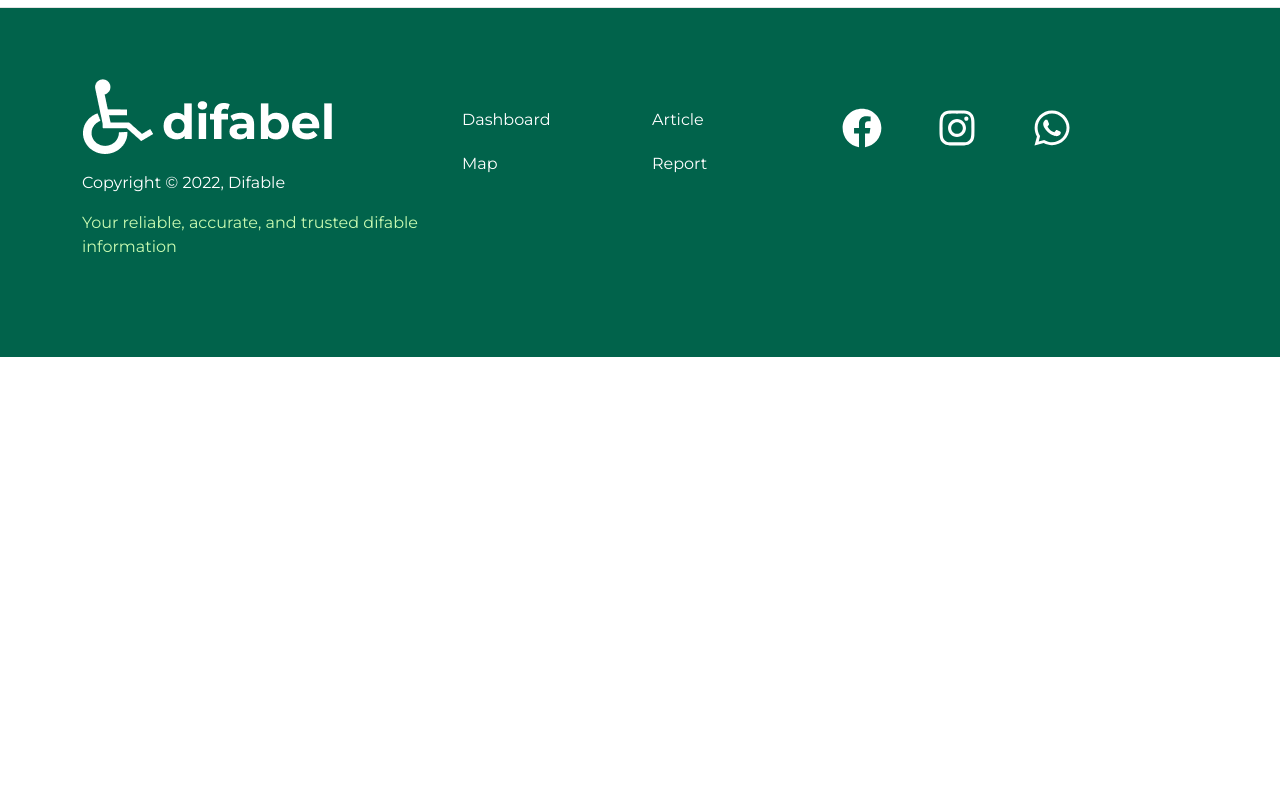
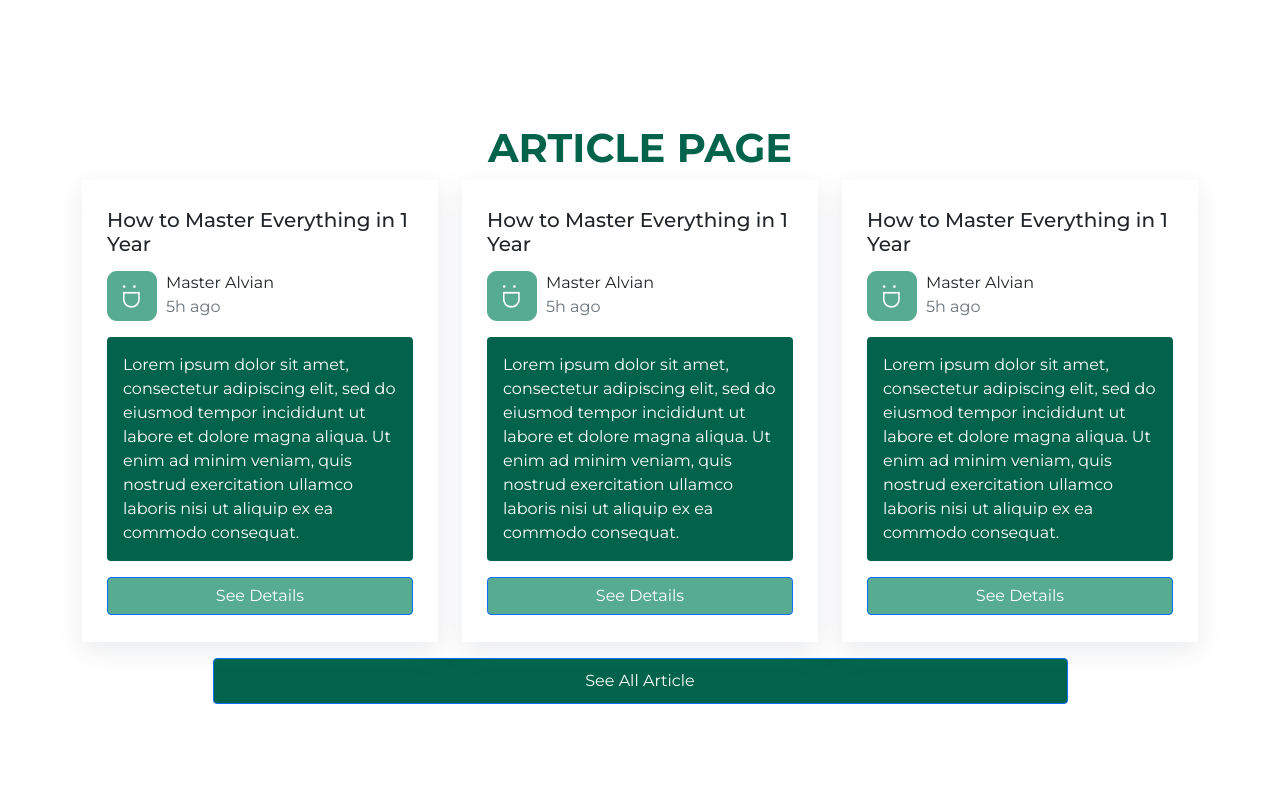
Before and after one commit to Hydra-Gang/difabel-project-fe, a React (Create React App) app: page / in a window 1280 px wide. Shown: the part 680-1480 px from the top of the page. Before the commit the page ends 1037 px from the top, so only its background shows below. Built offline with nearby package versions, Linux system fonts and the light colour scheme.

Commit message:
Add article page in landing page

```diff
--- a/public/css/styles.css
+++ b/public/css/styles.css
@@ -3,6 +3,10 @@
 * {
     font-family: "Montserrat";
     /* text-align: center; */
+}
+
+.center {
+    margin: auto;
 }
 
 .bold {
--- a/src/components/App.jsx
+++ b/src/components/App.jsx
@@ -4,12 +4,14 @@ import Header from './Header';
 import ArticlePage from './ArticlePage/ArticlePage';
 import ReportPage from './ReportPage/ReportPage';
 import Footer from './Footer';
+import ContentArticle from './ContentPage/ContentArticle';
 
 function App() {
     return (
         <>
             <Header />
             <ContentHero />
+            <ContentArticle />
             {/* <ArticlePage /> */}
             {/* <ReportPage /> */}
             <Footer />
--- a/src/components/ArticlePage/ArticlePage.jsx
+++ b/src/components/ArticlePage/ArticlePage.jsx
@@ -8,7 +8,7 @@ const TitlePage = styled.h1`
     margin-top: 37px;
 `;
 
-const Article = () => {
+const ArticlePage = () => {
 
     return (
         <div className="container">
@@ -24,4 +24,4 @@ const Article = () => {
     );
 };
 
-export default Article;
+export default ArticlePage;
--- /dev/null
+++ b/src/components/ContentPage/ContentArticle.jsx
@@ -0,0 +1,31 @@
+import styled from '@emotion/styled';
+import React from 'react';
+import ArticleCard from '../ArticlePage/ArticleCard';
+import { Button } from 'react-bootstrap';
+
+const Heading = styled.h1`
+    color: #01634B;
+    text-align: left;
+    font-size: 40px;
+    font-weight: 700;
+    text-align: center;
+    margin-top: 15%;
+`;
+
+function ContentArticle() {
+    return (
+        <div className="container">
+            <Heading>ARTICLE PAGE</Heading>
+            <div className="row">
+                <ArticleCard />
+                <ArticleCard />
+                <ArticleCard />
+            </div>
+            <div className='row'>
+                <Button style={{ backgroundColor: '#01634B', padding: 10 }} className="w-75 center">See All Article</Button>
+            </div>
+        </div>
+    );
+}
+
+export default ContentArticle;
--- a/src/components/ContentPage/ContentHero.jsx
+++ b/src/components/ContentPage/ContentHero.jsx
@@ -42,7 +42,7 @@ const ButtonFind = styled.button`
     }
 `;
 
-function Content() {
+function ContentHero() {
     return (
         <>
             <div className="container">
@@ -69,4 +69,4 @@ function Content() {
     );
 }
 
-export default Content;
+export default ContentHero;
--- a/src/components/Footer.jsx
+++ b/src/components/Footer.jsx
@@ -5,7 +5,7 @@ import { FaFacebook, FaWhatsapp, FaInstagram } from 'react-icons/fa';
 const background = '#01634B';
 
 const NavbarFooter = styled.div`
-    margin-top: 50px;
+    margin-top: 15%;
     bottom: 0;
     width: 100%;
     height: 350px;
```
